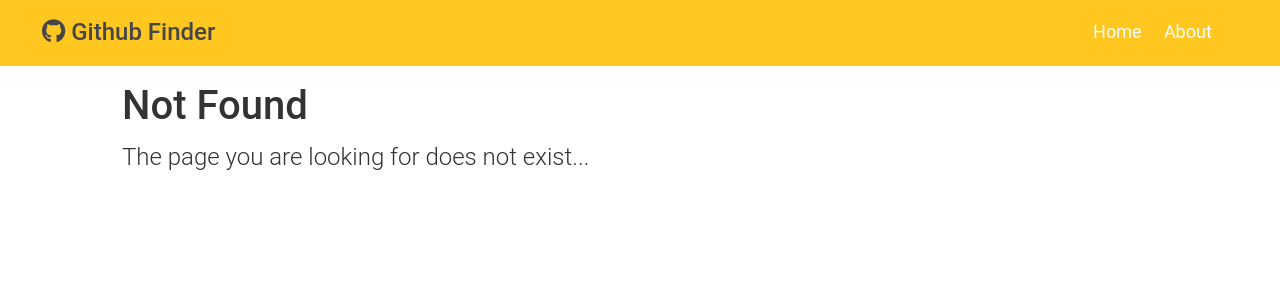
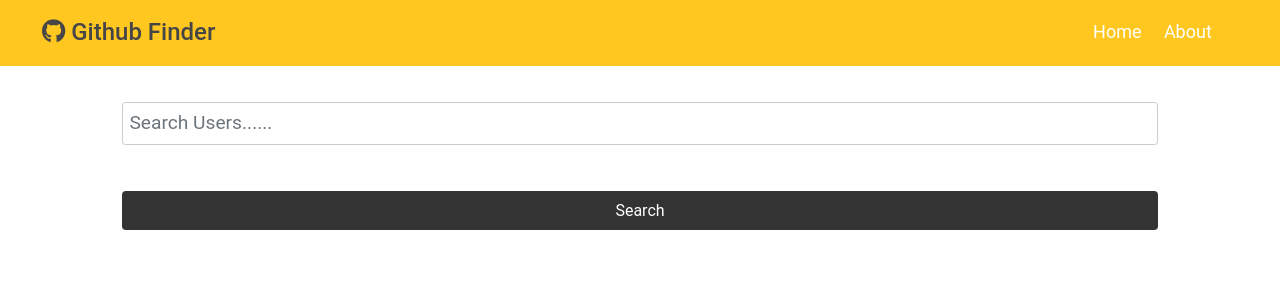
Before and after one commit to piyushOP/GithubFinder, a React (Create React App) app: page / in a window 1280 px wide. Before the commit this address had no page. Shown: the top 300 px of the page. Built offline with nearby package versions, Linux system fonts and the light colour scheme.

Commit message:
Update App.jsx

```diff
--- a/src/App.jsx
+++ b/src/App.jsx
@@ -22,7 +22,7 @@ function App(){
                     <div className="container">
                         <Alert  />
                         <Switch>
-                            <Route exact path='/GithubFinder-React-Functional-Comp' component={Home} />
+                            <Route exact path="/" component={Home} />
                             <Route exact path="/about" component={About} />
                             <Route exact path="/user/:login" component={User} />
                             <Route component={NotFound} />
```
